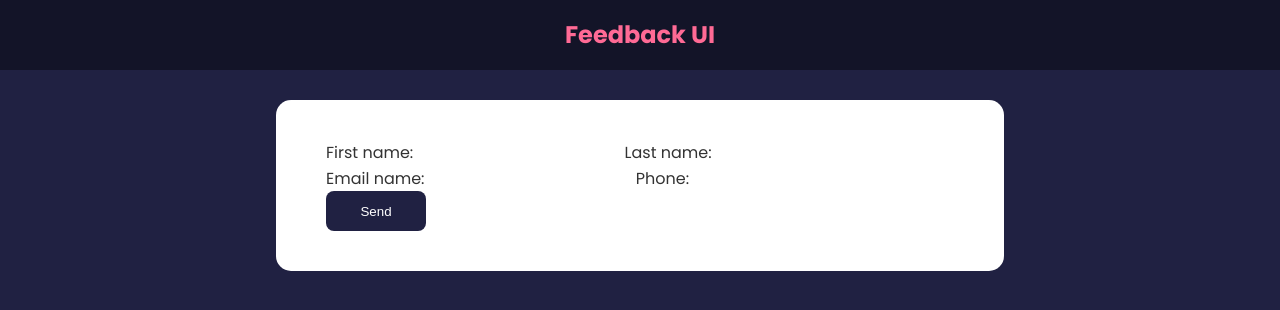
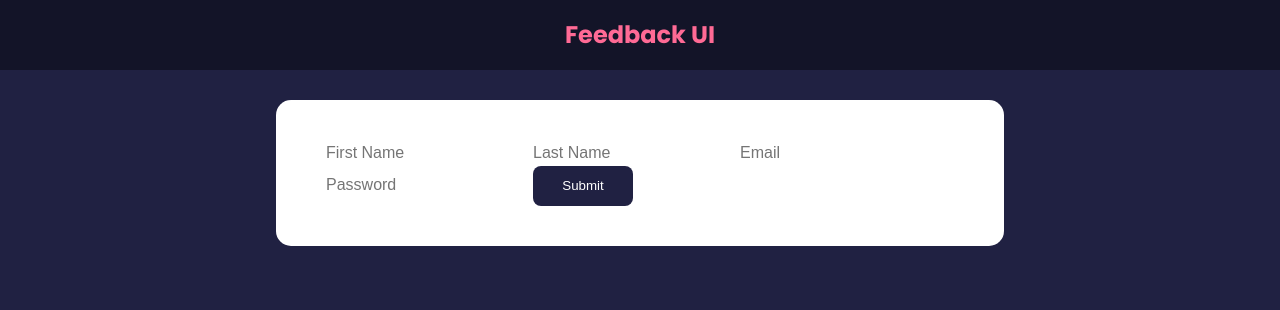
Before and after one commit to Dustin1386/react-tutorial-traversy, a React (Create React App) app: page /registration in a window 1280 px wide. Shown: the top 310 px of the page. Built offline with nearby package versions, Linux system fonts and the light colour scheme.

Commit message:
implemented react useform hook

```diff
--- a/src/components/Registration.js
+++ b/src/components/Registration.js
@@ -8,32 +8,45 @@ const schema = yup.object().shape({
     fname: yup.string().required(),
     lname: yup.string().required(),
     email: yup.string().email().required(),
+    password: yup.string().min(4).max(30).required()
 
 
 })
 
 
 function Registration() {
-    const {handleSubmit} = useForm({
+    const {register, handleSubmit, setError, formState:{errors}, reset} = useForm({
         resolver: yupResolver(schema),
+        defaultValues: {
+          fname: '',
+          lname: '',
+          email: '',
+          password: '',
+        }
     });
+
+    const submitForm = (data) => {
+      reset()
+      console.log(data)
+    }
 
   return (
     <>
-      <form className="card" onSubmit={handleSubmit(d => console.log(d))}>
-        <label htmlFor="fname">
-          First name: <input type="fname" htmlFor="fname" />
-        </label>
-        <label htmlFor="lname">
-          Last name: <input type="lname" />
-        </label>
-        <label htmlFor="email">
-          Email name: <input type="email" />
-        </label>
-        <label htmlFor="phone">
-          Phone: <input type="phone" />
-        </label>
-        <Button type="submit">Send</Button>
+      <form className="card" onSubmit={handleSubmit(submitForm)}>
+        <input type="text" name="fname" placeholder="First Name" {...register('fname', { required: true })}/>
+        {errors?.fname && <p>{errors.fname.message}</p>}
+        <input type="text" name="lname"  placeholder="Last Name" {...register('lname', { required: true })}/>
+        {errors?.lname && <p>{errors.lname.message}</p>}
+        <input type="text" name="email" placeholder="Email" {...register('email', { required: true })}/>
+        {errors?.email && <p>{errors.email.message}</p>}
+        <input type="text" name="password"  placeholder="Password" {...register('password', { required: true })}/>
+        {errors?.password && <p>{errors.password.message}</p>}
+
+
+
+
+        <Button type="submit">Submit</Button>
+
       </form>
     </>
   );
```
